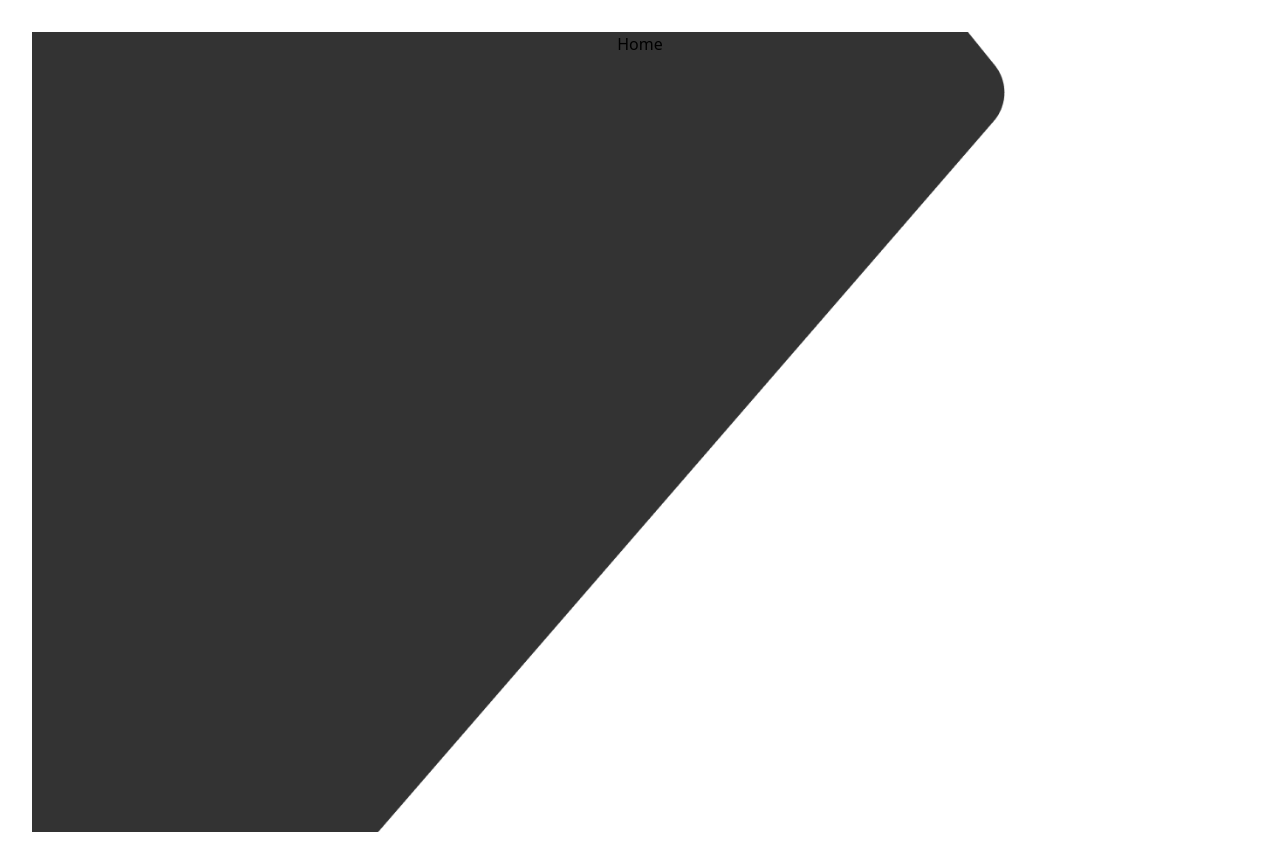
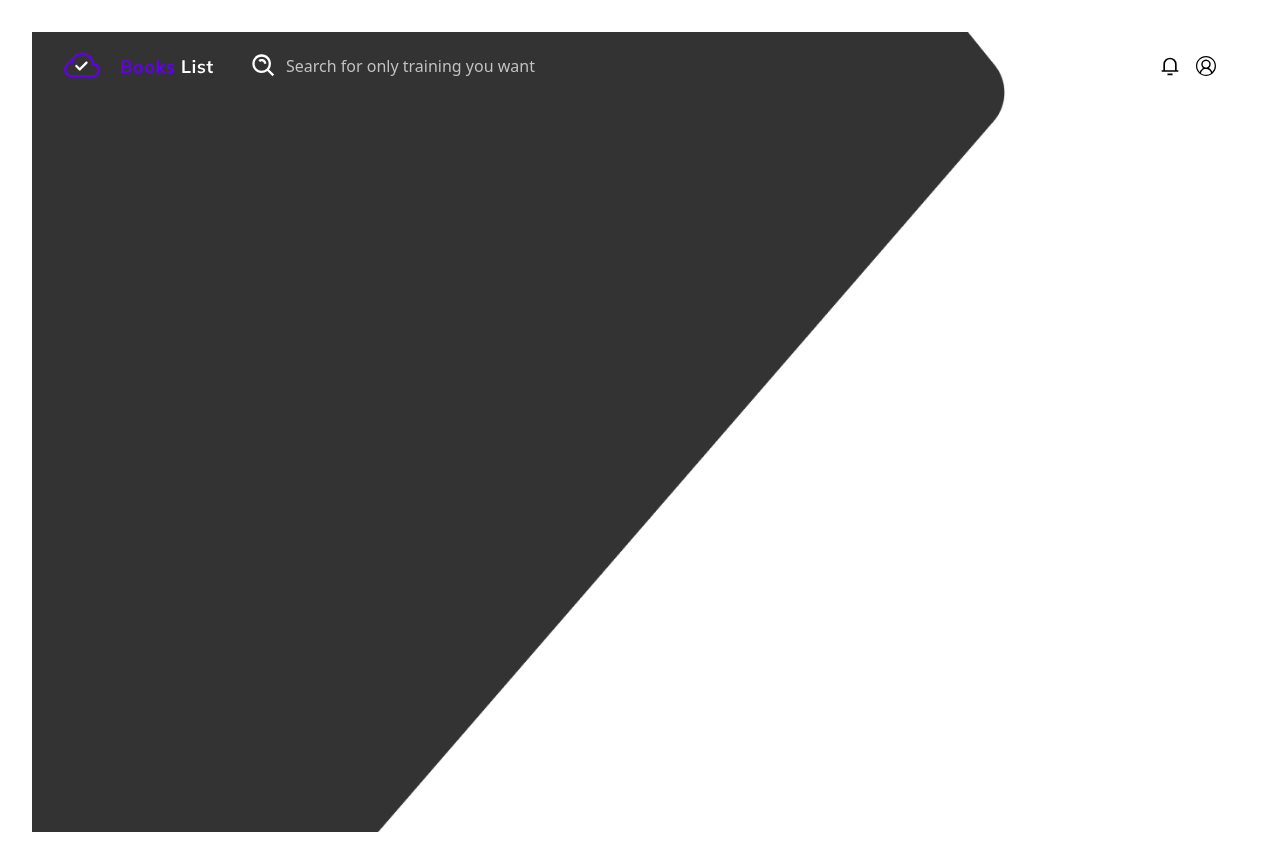
Before and after one commit to 01110011r/books_list_front, a React (Vite) app: page / in a window 1280 px wide. Built offline with nearby package versions, Linux system fonts and the light colour scheme.

Commit message:
navbar added

```diff
--- a/src/App.tsx
+++ b/src/App.tsx
@@ -5,9 +5,9 @@ import Router from './Router'
 export default function App() {
   return (
     <div className='bg-box bg-main-bg bg-no-repeat h-screen bg-cover md:bg-[length:80%]'>
-    <BrowserRouter>
-      <Router/>
-    </BrowserRouter>
+      <BrowserRouter>
+        <Router />
+      </BrowserRouter>
     </div>
   )
 }
--- a/src/components/Home.tsx
+++ b/src/components/Home.tsx
@@ -1,13 +1,15 @@
 import { useContext } from 'react'
 import { GlobalContext } from '../Contextbox'
+import Navbar from './Navbar';
 
 export default function Home() {
 
-const {dark, usernameVal}=useContext(GlobalContext)
-console.log(usernameVal);
+  const { usernameVal } = useContext(GlobalContext)
+  console.log(usernameVal);
 
   return (
-    <div onClick={()=>console.log(usernameVal)
-    }>Home</div>
+    <div className=' container'>
+      <Navbar />
+    </div>
   )
 }
--- /dev/null
+++ b/src/components/Navbar.tsx
@@ -0,0 +1,37 @@
+import { Link } from "react-router-dom";
+import mainlogo from "../../public/mainlogo.svg";
+import { BiSearchAlt } from "react-icons/bi";
+import { RiNotification3Line } from "react-icons/ri";
+import { VscAccount } from "react-icons/vsc";
+import { useState } from "react";
+
+
+export default function Navbar() {
+
+
+
+    return (
+        <nav className=" container">
+
+            <div className=" flex items-center justify-between py-4">
+                <div className=" flex items-center sm:gap-x-9 gap-x-5">
+                    <Link to={'/'}>
+                        <img src={mainlogo} alt="main logo" />
+                    </Link>
+                    <button className="flex items-center gap-2">
+                        <BiSearchAlt className=" sm:w-7 sm:h-7 w-5 h-5 text-white" /> <span className=" text-white opacity-70 md:inline-block hidden">Search for only training you want</span>
+                    </button>
+                </div>
+                <div className=" flex items-center gap-x-4 relative">
+                    <Link to={'#'}>
+                        <RiNotification3Line className=" w-5 h-5" />
+                    </Link>
+                    <Link to={'#'}>
+                        <VscAccount className=" w-5 h-5" />
+                    </Link>
+
+                </div>
+            </div>
+        </nav>
+    )
+}
--- a/tailwind.config.js
+++ b/tailwind.config.js
@@ -10,6 +10,12 @@ export default {
         'main-bg': "url('../public/Rectangle\ 2.png')"
       }
     },
+
+
+    container: {
+      center: true,
+      padding: '1rem'
+    },
   },
   plugins: [],
 }
```
Also changed, not shown: public/mainlogo.svg (added).
